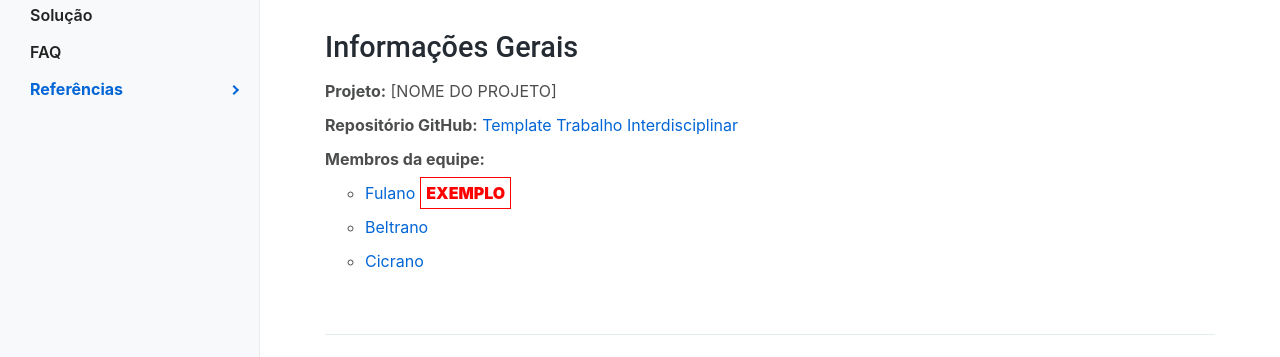
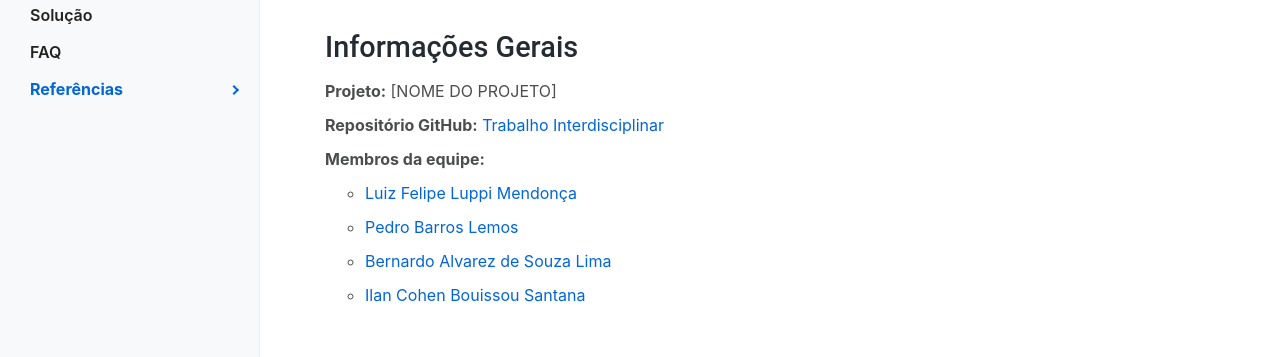
Before and after one commit to ICEI-PUC-Minas-PPLES-TI/plf-es-2024-1-ti1-0385100-dificuldade-em-gerenciar-financas-2, a plain HTML site: page docs/index.html in a window 1280 px wide. Shown: the part 251-608 px from the top of the page. Drawn offline with Linux system fonts and the light colour scheme.

Commit message:
Atualizar documentação

```diff
--- a/docs/index.html
+++ b/docs/index.html
@@ -102,13 +102,14 @@
                 <div class="col-12">
                   <ul class="list-unstyled">
                     <li><strong>Projeto:</strong> [NOME DO PROJETO]</li>
-                    <li><strong>Repositório GitHub:</strong> <a href="https://github.com/WebTech-PUC-Minas/ti1-template">Template Trabalho Interdisciplinar</a>
+                    <li><strong>Repositório GitHub:</strong> <a href="https://github.com/ICEI-PUC-Minas-PPLES-TI/plf-es-2024-1-ti1-0385100-dificuldade-em-gerenciar-financas-2">Trabalho Interdisciplinar</a>
                     </li>
                     <li><strong>Membros da equipe:</strong>
                       <ul>
-                        <li><a href="https://github.com/fulano">Fulano</a><span class="exemplo">EXEMPLO</span></li>
-                        <li><a href="https://github.com/beltrano">Beltrano</a></li>
-                        <li><a href="https://github.com/cicrano">Cicrano</a></li>
+                        <li><a href="https://github.com/luizfluppi">Luiz Felipe Luppi Mendonça</li>
+                        <li><a href="https://github.com/BLpedro">Pedro Barros Lemos</a></li>
+                        <li><a href="https://github.com/BernardoAlvarez21">Bernardo Alvarez de Souza Lima</a></li>
+                        <li><a href="https://github.com/ilanbouissou">Ilan Cohen Bouissou Santana</a></li>
                       </ul>
                     </li>
                   </ul>
```
